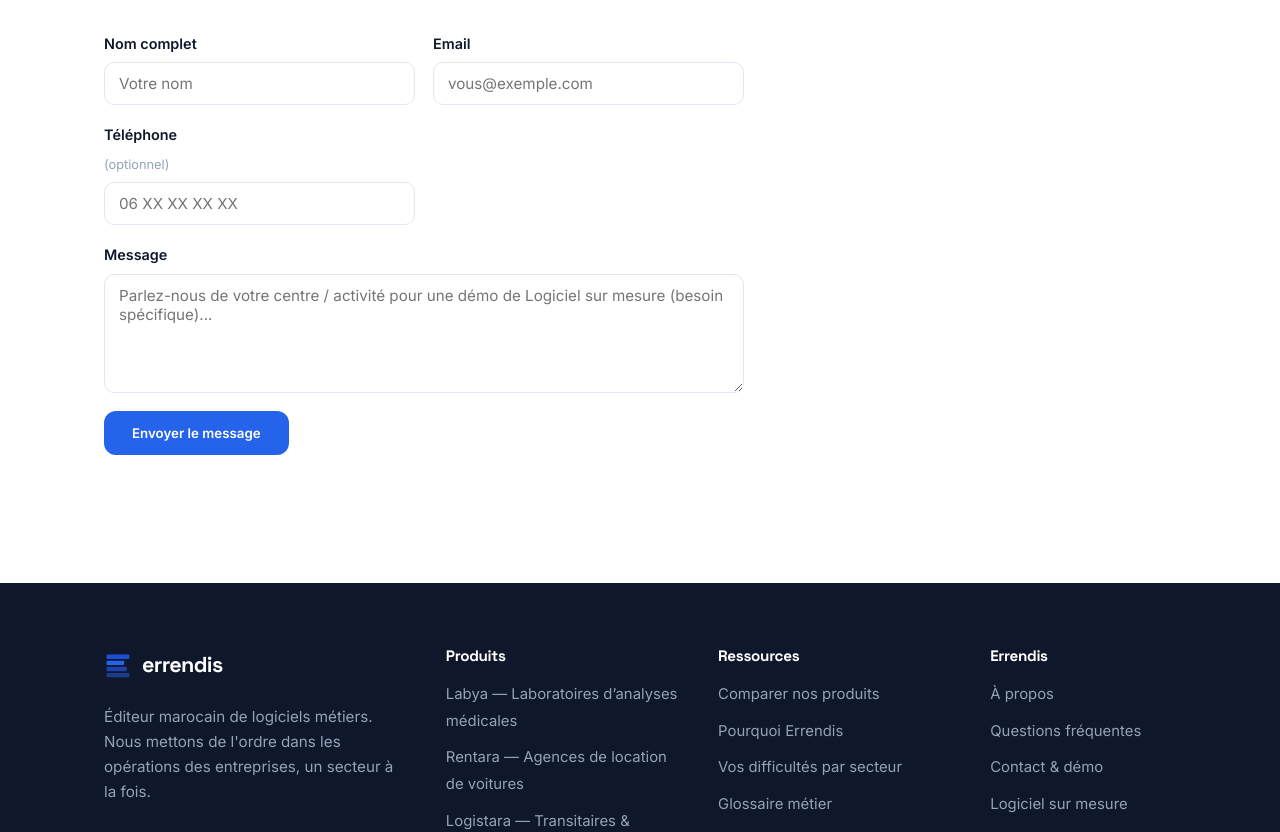
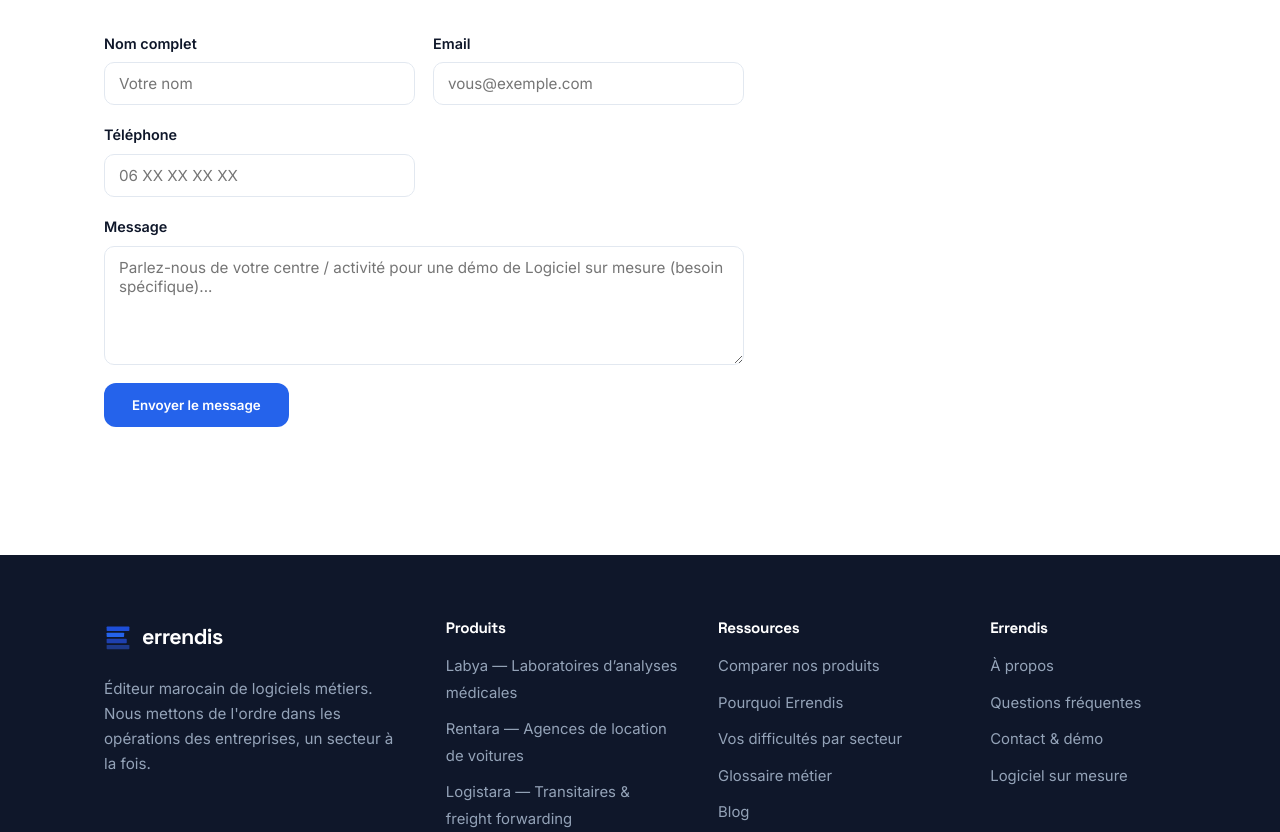
Before and after one commit to Khalil-benchekroun/errendis, a Next.js app: page /sur-mesure in a window 1280 px wide. Shown: the part 1700-2532 px from the top of the page. Built offline with nearby package versions, Linux system fonts and the light colour scheme.

Commit message:
update formulaire

```diff
--- a/app/api/contact/route.js
+++ b/app/api/contact/route.js
@@ -12,9 +12,9 @@ export async function POST(request) {
   try {
     const { name, email, phone, product, message } = await request.json();
 
-    if (!name || !email || !message) {
+    if (!name || !email || !phone || !message) {
       return Response.json(
-        { error: 'Merci de renseigner votre nom, votre email et votre message.' },
+        { error: 'Merci de renseigner votre nom, votre email, votre téléphone et votre message.' },
         { status: 400 }
       );
     }
--- a/components/ContactForm.jsx
+++ b/components/ContactForm.jsx
@@ -66,8 +66,8 @@ export default function ContactForm({ product }) {
 
       <div className="contact-form-row">
         <label>
-          Téléphone <span className="optional">(optionnel)</span>
-          <input type="tel" name="phone" placeholder="06 XX XX XX XX" />
+          Téléphone
+          <input type="tel" name="phone" required placeholder="06 XX XX XX XX" />
         </label>
         {!product && (
           <label>
```
